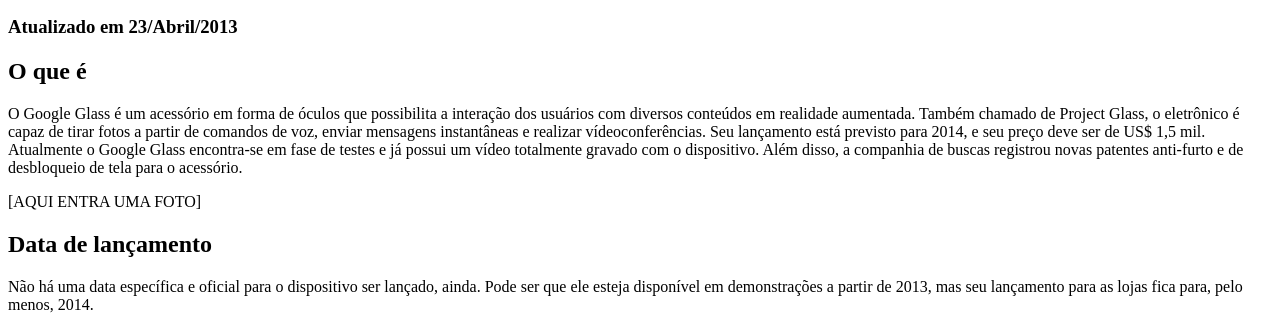
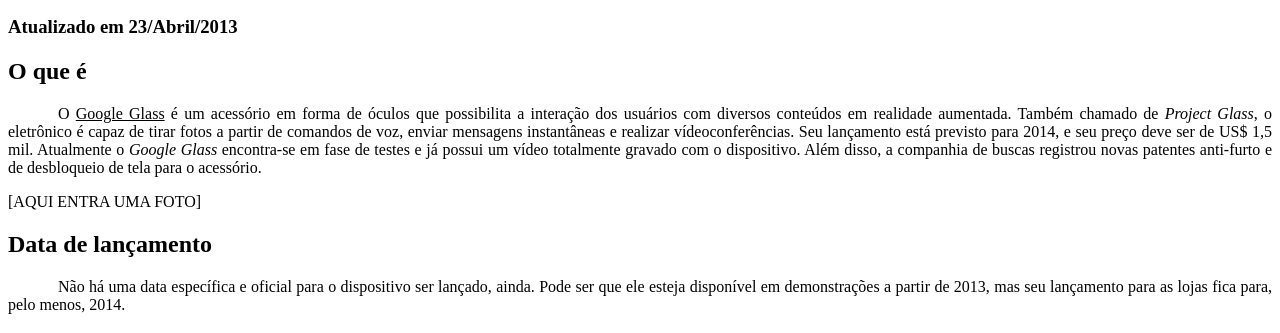
Before and after one commit to paulopml/projeto-glass-html5, a plain HTML site: page projeto-glass-html5/index.html in a window 1280 px wide. Shown: the part 427-760 px from the top of the page. Drawn offline with Linux system fonts and the light colour scheme.

Commit message:
Aula 7 Formatacao de textos.

```diff
--- a/projeto-glass-html5/index.html
+++ b/projeto-glass-html5/index.html
@@ -4,6 +4,13 @@
 <head>
     <meta charset="UTF-8">
     <title>Tudo Sobre Google Glass</title>
+    <style>
+        p{
+            text-align: justify;
+            text-indent: 50px;
+        }
+
+    </style>
 </head>
 
 <body>
@@ -29,7 +36,7 @@
 <h3>Atualizado em 23/Abril/2013</h3>
 </hgroup>
 <h2>O que é</h2>
-<p>O Google Glass é um acessório em forma de óculos que possibilita a interação dos usuários com diversos conteúdos em realidade aumentada. Também chamado de Project Glass, o eletrônico é capaz de tirar fotos a partir de comandos de voz, enviar mensagens instantâneas e realizar vídeo&shy;con&shy;ferên&shy;cias. Seu lançamento está previsto para 2014, e seu preço deve ser de US$ 1,5 mil. Atualmente o Google Glass encontra-se em fase de testes e já possui um vídeo totalmente gravado com o dispositivo. Além disso, a companhia de buscas registrou novas patentes anti-furto e de desbloqueio de tela para o acessório.
+<p>O <span style="text-decoration: underline">Google Glass</span> é um acessório em forma de óculos que possibilita a interação dos usuários com diversos conteúdos em realidade aumentada. Também chamado de <i>Project Glass</i>, o eletrônico é capaz de tirar fotos a partir de comandos de voz, enviar mensagens instantâneas e realizar vídeo&shy;con&shy;ferên&shy;cias. Seu lançamento está previsto para 2014, e seu preço deve ser de US$ 1,5 mil. Atualmente o <em>Google Glass</em> encontra-se em fase de testes e já possui um vídeo totalmente gravado com o dispositivo. Além disso, a companhia de buscas registrou novas patentes anti-furto e de desbloqueio de tela para o acessório.
 </p>
 [AQUI ENTRA UMA FOTO]
 
```
